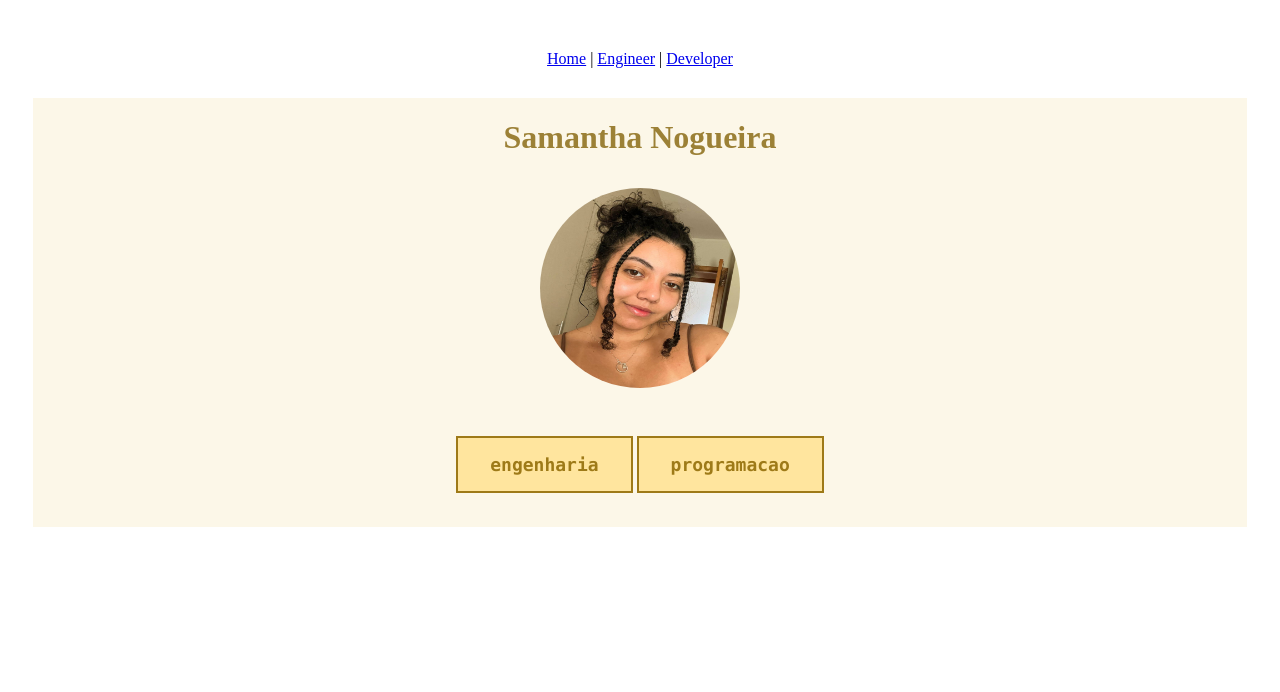
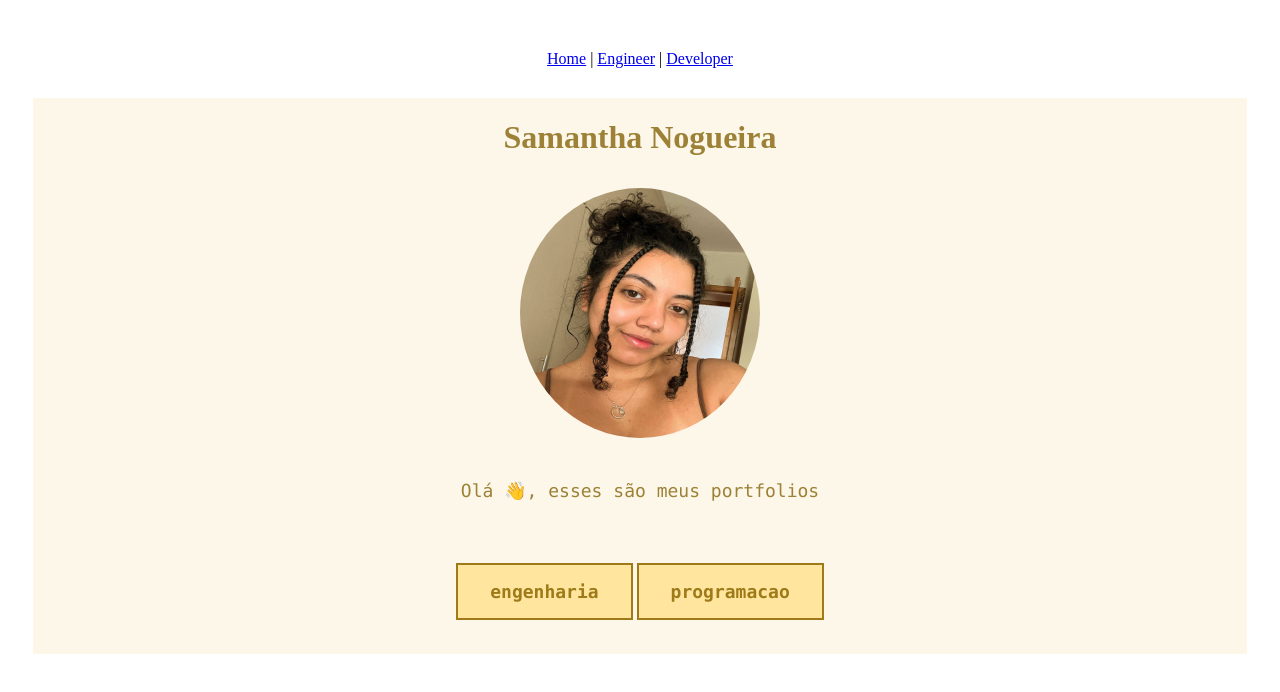
Before and after one commit to samrln/portfolio, a Vue app: page / in a window 1280 px wide. Shown: the top 692 px of the page. Built offline with nearby package versions, Linux system fonts and the light colour scheme; the HTML template or start-up script is replaced by a standard one.

Commit message:
refactor color home

```diff
--- a/src/pages/Home.vue
+++ b/src/pages/Home.vue
@@ -5,6 +5,9 @@
     </div>
     <div class="container_image">
       <img src="../assets/logo.jpg">
+    </div>
+    <div class="container_text">
+      <p>Olá 👋, esses são meus portfolios</p>
     </div>
     <div class="container_button">
       <button class="button eng" @click="engineerPortfolio()">engenharia</button>
@@ -14,7 +17,7 @@
 </template>
 
 <script>
-export default{
+export default {
   name: 'homePage',
 
   methods: {
--- a/src/styles/home.css
+++ b/src/styles/home.css
@@ -15,9 +15,16 @@
   }
   .container_image img {
     margin: 10px;
-    width: 200px;
-    height: 200px;
+    width: 240px;
+    height: 250px;
     border-radius: 50%;
+  }
+  .container_text {
+    color: #9c8136;
+    font-family: "Lucida Console";
+    font-size: 18px;
+    margin: 10px;
+    text-align: center;
   }
   .container_button {
     color: #ff3c80;
@@ -47,8 +54,8 @@
   }
 
   .eng:hover {
-      background-color: #ffcbdb;
-      color: #ff3c80;
+      background-color: #fffbef;
+      color: #a29267;
   }
   .ti {
     background-color: #ffe59e;
@@ -56,6 +63,6 @@
     border: 2px solid #9e7a18;
   }
   .ti:hover {
-    background-color: #ffcbdb;
-    color: #ff3c80;
+    background-color: #fffbef;
+    color: #a29267;
   }
```
